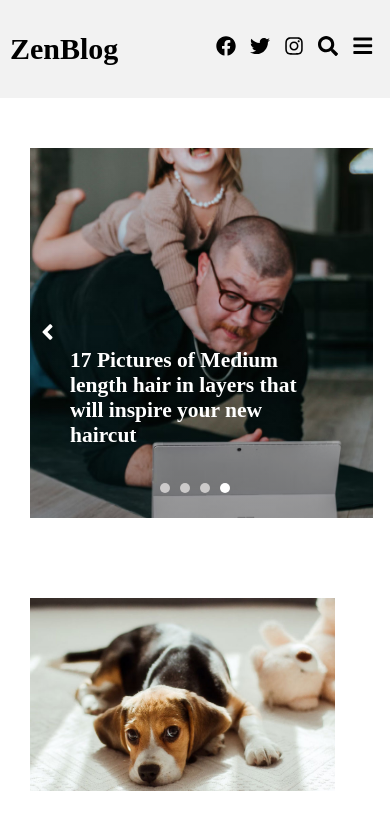
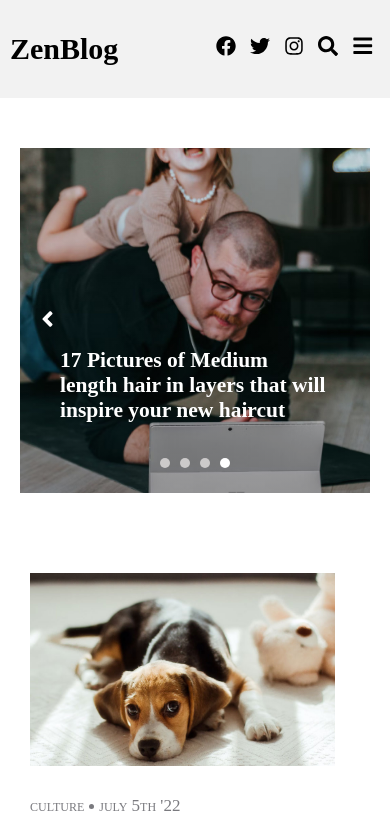
Before and after one commit to Ram123221/blog-site, a React (Vite) app: page / in a window 390 px wide. Shown: the top 823 px of the page. Built offline with nearby package versions, Linux system fonts and the light colour scheme.

Commit message:
mobile fix 2.0

```diff
--- a/src/components/Header/Carousel/Carousel.scss
+++ b/src/components/Header/Carousel/Carousel.scss
@@ -65,7 +65,7 @@
             color: $white;
             background-size: cover;
             background-position: center;
-            margin: 5rem 1.7rem 5rem 3rem;
+            margin: 5rem 2rem;
             transition: opacity 1s;
 
             h2{
```
